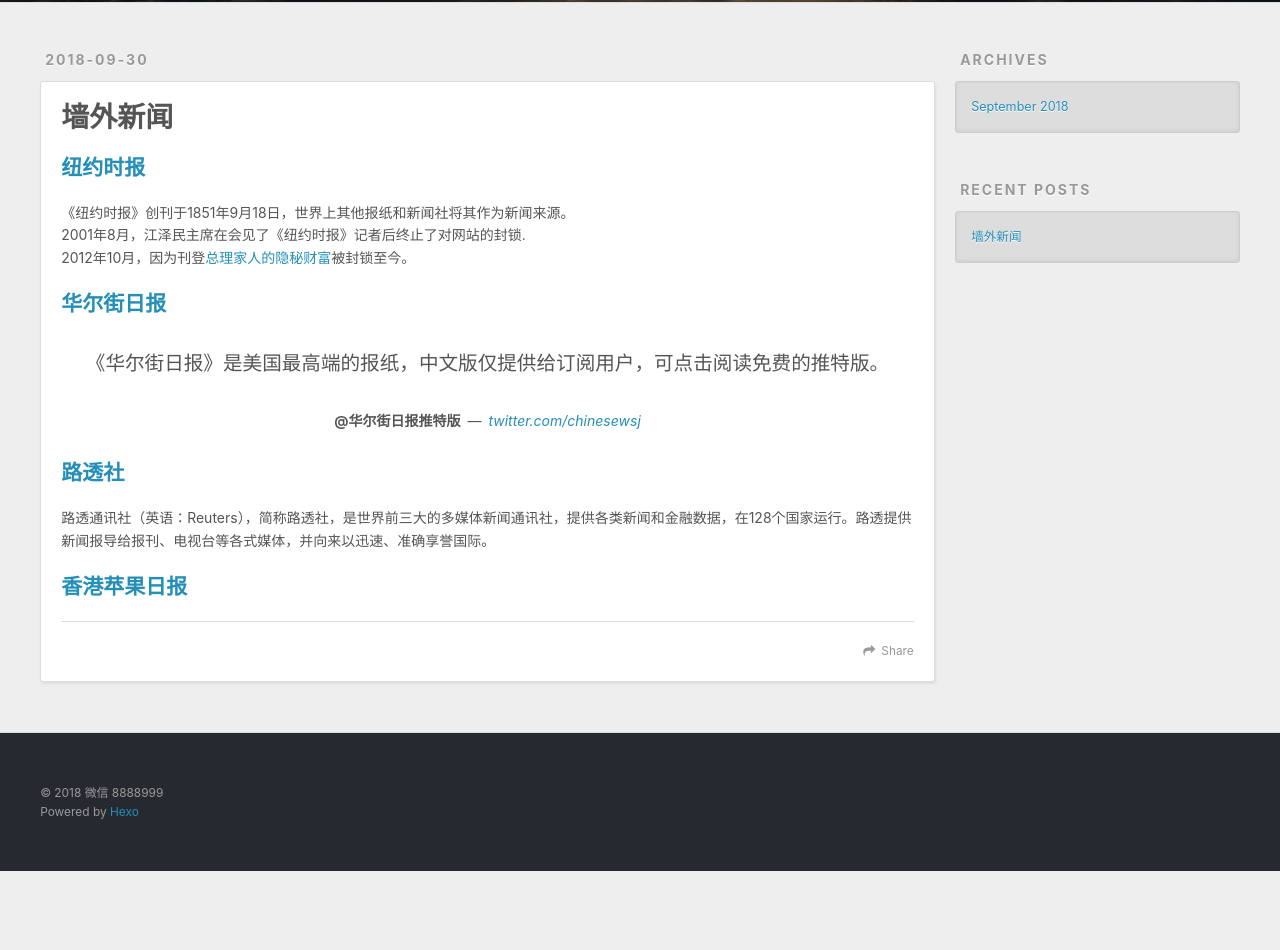
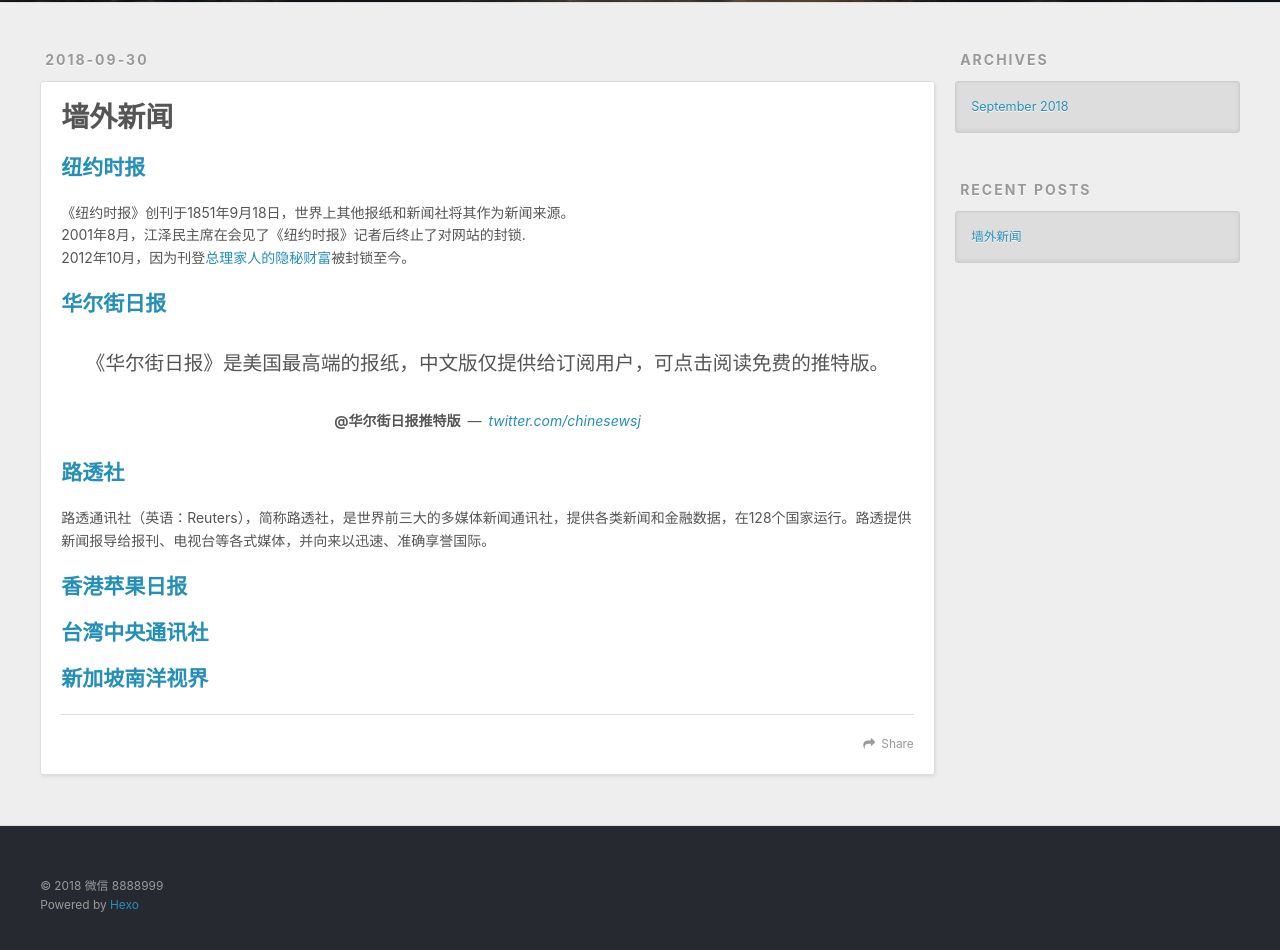
Before and after one commit to mob69/mob69.github.io, a plain HTML site: page 2018/09/30/墙外新闻/index.html in a window 1280 px wide. Shown: the part 298-1248 px from the top of the page. Before the commit the page ends 1169 px from the top, so only its background shows below. Drawn offline with nearby package versions, Linux system fonts and the light colour scheme.

Commit message:
Site updated: 2018-10-10 17:01:14

```diff
--- a/2018/09/30/墙外新闻/index.html
+++ b/2018/09/30/墙外新闻/index.html
@@ -14,7 +14,7 @@
 <meta property="og:site_name" content="贫穷阻止了绿卡，但不应该限制你的想象力！">
 <meta property="og:description" content="纽约时报《纽约时报》创刊于1851年9月18日，世界上其他报纸和新闻社将其作为新闻来源。2001年8月，江泽民主席在会见了《纽约时报》记者后终止了对网站的封锁.2012年10月，因为刊登总理家人的隐秘财富被封锁至今。 华尔街日报《华尔街日报》是美国最高端的报纸，中文版仅提供给订阅用户，可点击阅读免费的推特版。 @华尔街日报推特版twitter.com/chinesewsj 路透社路透通讯社（英语：">
 <meta property="og:locale" content="default">
-<meta property="og:updated_time" content="2018-10-10T07:44:30.642Z">
+<meta property="og:updated_time" content="2018-10-10T08:58:43.296Z">
 <meta name="twitter:card" content="summary">
 <meta name="twitter:title" content="墙外新闻">
 <meta name="twitter:description" content="纽约时报《纽约时报》创刊于1851年9月18日，世界上其他报纸和新闻社将其作为新闻来源。2001年8月，江泽民主席在会见了《纽约时报》记者后终止了对网站的封锁.2012年10月，因为刊登总理家人的隐秘财富被封锁至今。 华尔街日报《华尔街日报》是美国最高端的报纸，中文版仅提供给订阅用户，可点击阅读免费的推特版。 @华尔街日报推特版twitter.com/chinesewsj 路透社路透通讯社（英语：">
@@ -90,7 +90,7 @@
 <h2 id="华尔街日报"><a href="#华尔街日报" class="headerlink" title="华尔街日报"></a><a href="https://store.wsj.com/" target="_blank" rel="noopener">华尔街日报</a></h2><blockquote><p>《华尔街日报》是美国最高端的报纸，中文版仅提供给订阅用户，可点击阅读免费的推特版。</p>
 <footer><strong>@华尔街日报推特版</strong><cite><a href="https://twitter.com/chinesewsj" target="_blank" rel="noopener">twitter.com/chinesewsj</a></cite></footer></blockquote>
 <h2 id="路透社"><a href="#路透社" class="headerlink" title="路透社"></a><a href="https://cn.reuters.com/" target="_blank" rel="noopener">路透社</a></h2><p>路透通讯社（英语：Reuters），简称路透社，是世界前三大的多媒体新闻通讯社，提供各类新闻和金融数据，在128个国家运行。路透提供新闻报导给报刊、电视台等各式媒体，并向来以迅速、准确享誉国际。</p>
-<h2 id="香港苹果日报"><a href="#香港苹果日报" class="headerlink" title="香港苹果日报"></a><a href="https://hk.appledaily.com" target="_blank" rel="noopener">香港苹果日报</a></h2>
+<h2 id="香港苹果日报"><a href="#香港苹果日报" class="headerlink" title="香港苹果日报"></a><a href="https://hk.appledaily.com" target="_blank" rel="noopener">香港苹果日报</a></h2><h2 id="台湾中央通讯社"><a href="#台湾中央通讯社" class="headerlink" title="台湾中央通讯社"></a><a href="https://www.cna.com.tw/" target="_blank" rel="noopener">台湾中央通讯社</a></h2><h2 id="新加坡南洋视界"><a href="#新加坡南洋视界" class="headerlink" title="新加坡南洋视界"></a><a href="http://news.nanyangpost.com" target="_blank" rel="noopener">新加坡南洋视界</a></h2>
 
     </div>
     <footer class="article-footer">
```
Also changed, not shown: index.html (+1 -1 lines).
